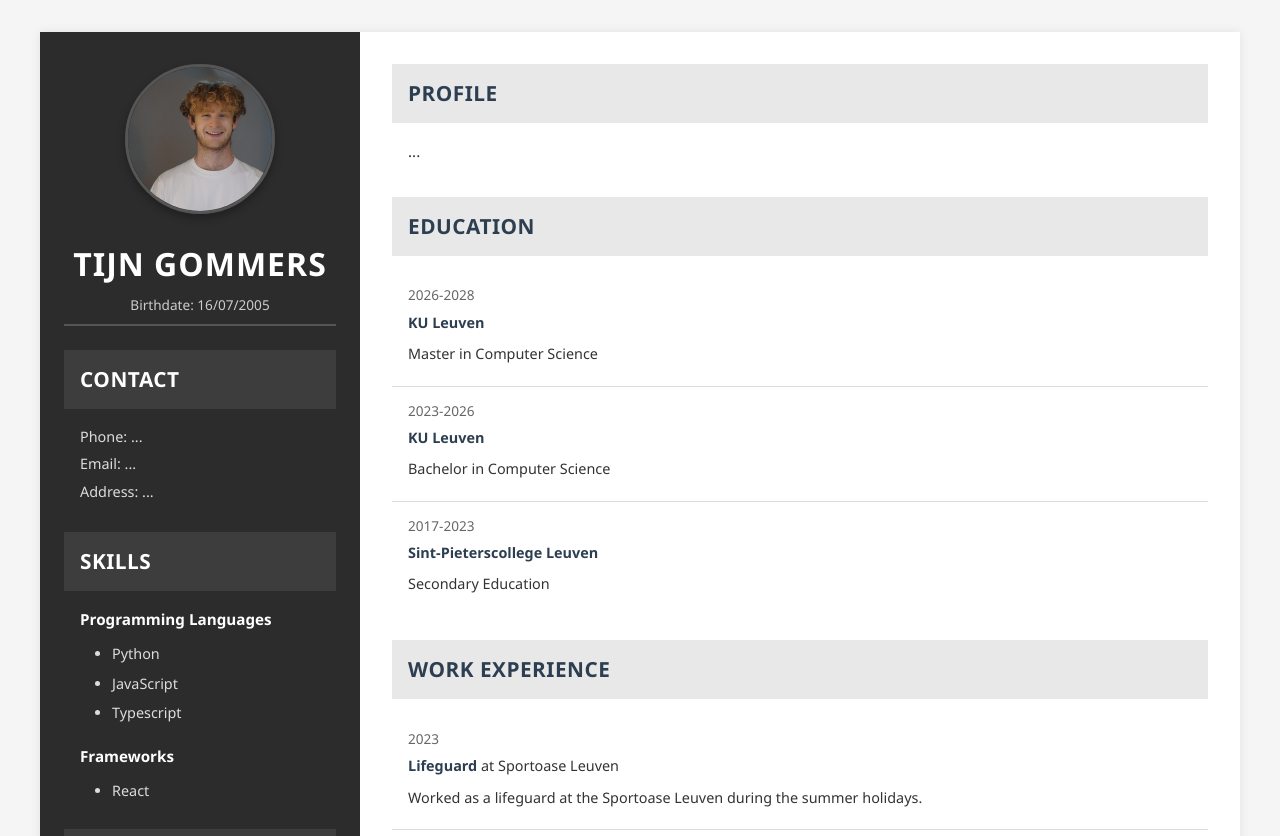
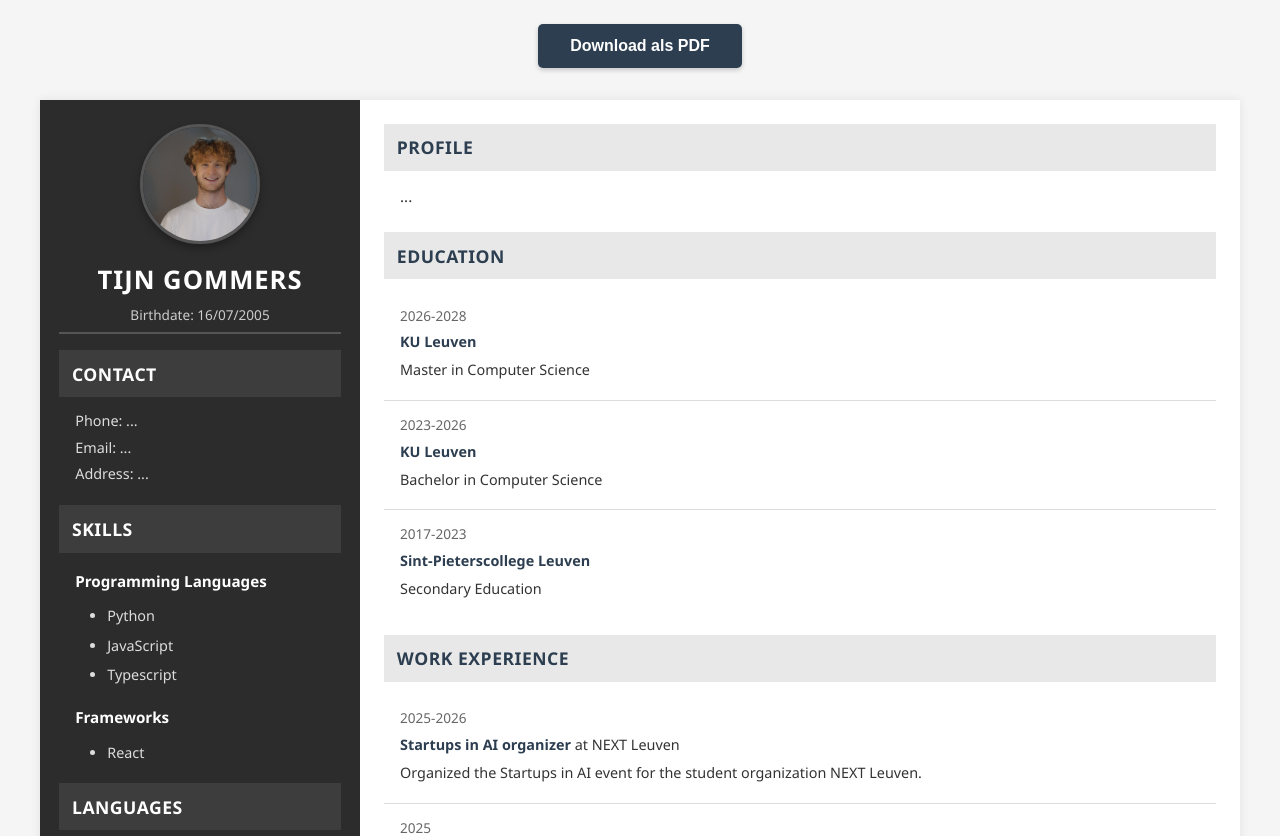
Before and after one commit to tijngommers/CV-builder, a React (Vite) app: page / in a window 1280 px wide. Shown: the top 836 px of the page. Built offline with nearby package versions, Linux system fonts and the light colour scheme.

Commit message:
basic pdf download

```diff
--- a/src/App.jsx
+++ b/src/App.jsx
@@ -4,11 +4,21 @@ import { CV } from './data/initialData.mts';
 function App() {
   const [cvData, setCvData] = useState(CV);
 
+  const handlePrint = () => {
+    window.print();
+  };
+
   return (
-    <main>
+    <>
+      <button className="download-pdf-btn" onClick={handlePrint}>
+        Download als PDF
+      </button>
+      <main>
       <section className="basic-info">
         <section className="photo">
-          <img src={cvData.photo} alt={`${cvData.personalInfo.name}'s photo`} />
+          <div className="photo-wrapper">
+            <img src={cvData.photo} alt={`${cvData.personalInfo.name}'s photo`} />
+          </div>
         </section>
         <section className="personal-info">
           <h1>{cvData.personalInfo.name}</h1>
@@ -82,10 +92,10 @@ function App() {
 
         <section className="work-experience">
           <h2>Work Experience</h2>
-          {Object.entries(cvData.Work_experience).map(([period, work]) => (
-            <div key={period} className="work-item">
-              <h3>{period}</h3>
-              <p><strong>{work.position}</strong> at {work.company}</p>
+          {Object.entries(cvData.Work_experience).map(([position, work]) => (
+            <div key={position} className="work-item">
+              <h3>{work.period}</h3>
+              <p><strong>{position}</strong> at {work.company}</p>
               <p>{work.description}</p>
             </div>
           ))}
@@ -127,6 +137,7 @@ function App() {
 
       </section>
     </main>
+    </>
   );
 }
 
--- a/src/style/index.css
+++ b/src/style/index.css
@@ -23,6 +23,32 @@ body {
   background-color: #f5f5f5;
 }
 
+/* Download PDF Button */
+.download-pdf-btn {
+  display: block;
+  margin: 1.5rem auto 0;
+  padding: 0.8rem 2rem;
+  background-color: var(--primary-color);
+  color: white;
+  border: none;
+  border-radius: 5px;
+  font-size: 1rem;
+  font-weight: 600;
+  cursor: pointer;
+  box-shadow: 0 2px 5px rgba(0, 0, 0, 0.2);
+  transition: all 0.3s ease;
+}
+
+.download-pdf-btn:hover {
+  background-color: #1a252f;
+  box-shadow: 0 4px 8px rgba(0, 0, 0, 0.3);
+  transform: translateY(-2px);
+}
+
+.download-pdf-btn:active {
+  transform: translateY(0);
+}
+
 /* Main container */
 main {
   max-width: 1200px;
@@ -43,7 +69,7 @@ main {
   gap: 0;
   background-color: #2c2c2c;
   color: white;
-  padding: 2rem 1.5rem;
+  padding: 1.5rem 1.2rem;
 }
 
 .main-info {
@@ -52,7 +78,7 @@ main {
   flex-direction: column;
   gap: 0;
   background-color: white;
-  padding: 2rem;
+  padding: 1.5rem 1.5rem;
 }
 
 /* Photo Section */
@@ -60,30 +86,38 @@ main {
   display: flex;
   justify-content: center;
   align-items: center;
-  padding: 1.5rem 0;
-  margin-bottom: 1.5rem;
+  padding: 1rem 0;
+  margin-bottom: 1rem;
+}
+
+.photo-wrapper {
+  width: 120px;
+  height: 120px;
+  border-radius: 50%;
+  overflow: hidden;
+  border: 3px solid #555;
+  box-shadow: 0 4px 8px rgba(0, 0, 0, 0.3);
+  flex-shrink: 0;
 }
 
 .photo img {
-  width: 150px;
-  height: 150px;
-  border-radius: 50%;
+  width: 100%;
+  height: 100%;
   object-fit: cover;
-  border: 3px solid #555;
-  box-shadow: 0 4px 8px rgba(0, 0, 0, 0.3);
+  display: block;
 }
 
 /* Personal Info Section */
 .personal-info {
   text-align: center;
-  padding: 0 0 1.5rem 0;
+  padding: 0 0 1rem 0;
   background-color: transparent;
   border-bottom: 2px solid #555;
-  margin-bottom: 1.5rem;
+  margin-bottom: 1rem;
 }
 
 .personal-info h1 {
-  font-size: 2rem;
+  font-size: 1.6rem;
   color: white;
   margin-bottom: 0.3rem;
   font-weight: 700;
@@ -101,7 +135,7 @@ main {
 .main-info section {
   padding: 0;
   background-color: transparent;
-  margin-bottom: 1.5rem;
+  margin-bottom: 1rem;
 }
 
 .basic-info section:last-child,
@@ -111,9 +145,9 @@ main {
 
 section h2 {
   color: var(--primary-color);
-  font-size: 1.3rem;
-  margin: 0 0 1rem 0;
-  padding: 0.8rem 1rem;
+  font-size: 1.1rem;
+  margin: 0 0 0.8rem 0;
+  padding: 0.6rem 0.8rem;
   font-weight: 600;
   text-transform: uppercase;
   letter-spacing: 0.5px;
@@ -131,15 +165,16 @@ section h2 {
 
 section h3 {
   color: var(--text-color);
-  font-size: 1rem;
-  margin-top: 0.8rem;
+  font-size: 0.85rem;
+  margin-top: 0.6rem;
   margin-bottom: 0.3rem;
   font-weight: 600;
 }
 
 section p {
-  margin-bottom: 0.5rem;
-  line-height: 1.6;
+  margin-bottom: 0.4rem;
+  line-height: 1.5;
+  font-size: 0.9rem;
   color: var(--text-color);
 }
 
@@ -385,19 +420,206 @@ section p {
 
 /* Print Styles */
 @media print {
+  @page {
+    size: A4;
+    margin: 0;
+  }
+
+  * {
+    -webkit-print-color-adjust: exact !important;
+    print-color-adjust: exact !important;
+    color-adjust: exact !important;
+  }
+
+  .download-pdf-btn {
+    display: none !important;
+  }
+
   body {
     background-color: white;
+    margin: 0;
+    padding: 0;
   }
 
   main {
     box-shadow: none;
     margin: 0;
     max-width: 100%;
-    padding: 1rem;
+    padding: 0;
+    width: 210mm;
+    display: table;
+    table-layout: fixed;
+    border-collapse: collapse;
+  }
+
+  .basic-info {
+    display: table-cell;
+    width: 65mm;
+    padding: 8mm 6mm;
+    background-color: #2c2c2c !important;
+    color: white !important;
+    vertical-align: top;
+  }
+
+  .main-info {
+    display: table-cell;
+    width: 145mm;
+    padding: 8mm 10mm;
+    background-color: white !important;
+    vertical-align: top;
+  }
+
+  .photo {
+    padding: 0;
+    margin-bottom: 8mm;
+  }
+
+  .photo-wrapper {
+    width: 35mm;
+    height: 35mm;
+    border: 1px solid #555 !important;
+  }
+
+  .personal-info {
+    padding: 0 0 6mm 0;
+    margin-bottom: 8mm;
+    border-bottom: 1px solid #555 !important;
+  }
+
+  .personal-info h1 {
+    font-size: 14pt;
+    margin-bottom: 2mm;
+    color: white !important;
+  }
+
+  .personal-info p {
+    font-size: 8pt;
+    color: #cccccc !important;
   }
 
   .basic-info section,
   .main-info section {
+    margin-bottom: 3mm;
     page-break-inside: avoid;
   }
+
+  .basic-info section {
+    color: white !important;
+  }
+
+  section h2 {
+    font-size: 9pt;
+    margin: 0 0 2mm 0;
+    padding: 2mm 3mm;
+    background-color: #e8e8e8 !important;
+    color: #2c3e50 !important;
+  }
+
+  .basic-info section h2 {
+    background-color: #3d3d3d !important;
+    color: white !important;
+  }
+
+  section h3 {
+    font-size: 8pt;
+    margin-top: 2mm;
+    margin-bottom: 1mm;
+  }
+
+  section p {
+    font-size: 8pt;
+    margin-bottom: 1mm;
+    line-height: 1.3;
+  }
+
+  .contact p,
+  .profile p {
+    padding: 0 3mm;
+    font-size: 8pt;
+  }
+
+  .basic-info .contact p,
+  .basic-info .skills li,
+  .basic-info .languages li,
+  .basic-info .hobbies li {
+    color: #dddddd !important;
+  }
+
+  .basic-info .skills h3 {
+    color: white !important;
+  }
+
+  .skills h3 {
+    font-size: 8pt;
+    padding: 0 3mm;
+    margin-top: 3mm;
+  }
+
+  .skills ul {
+    padding-left: 10mm;
+    margin-top: 1mm;
+  }
+
+  .skills li {
+    font-size: 7pt;
+    padding: 0.5mm 0;
+  }
+
+  .languages ul {
+    padding: 0 3mm;
+  }
+
+  .languages li {
+    padding: 1.5mm 0;
+    font-size: 8pt;
+  }
+
+  .hobbies ul {
+    padding-left: 10mm;
+  }
+
+  .hobbies li {
+    font-size: 7pt;
+    padding: 0.5mm 0;
+  }
+
+  .education-item,
+  .work-item,
+  .hackathon-item,
+  .prize-item,
+  .degree-item {
+    padding: 2mm 3mm;
+    margin-bottom: 2mm;
+    page-break-inside: avoid;
+    border-bottom: 1px solid #dddddd !important;
+  }
+
+  .education-item h3,
+  .work-item h3 {
+    font-size: 7pt;
+    color: #666666 !important;
+  }
+
+  .education-item p,
+  .work-item p,
+  .hackathon-item p,
+  .prize-item p,
+  .degree-item p {
+    font-size: 7pt;
+    line-height: 1.2;
+    color: #333333 !important;
+  }
+
+  .hackathon-item h3,
+  .prize-item h3,
+  .degree-item h3 {
+    font-size: 8pt;
+    color: #2c3e50 !important;
+  }
+
+  .education-item strong,
+  .work-item strong {
+    font-size: 7pt;
+    color: #2c3e50 !important;
+  }
 }
```
Also changed, not shown: src/data/initialData.mts.
